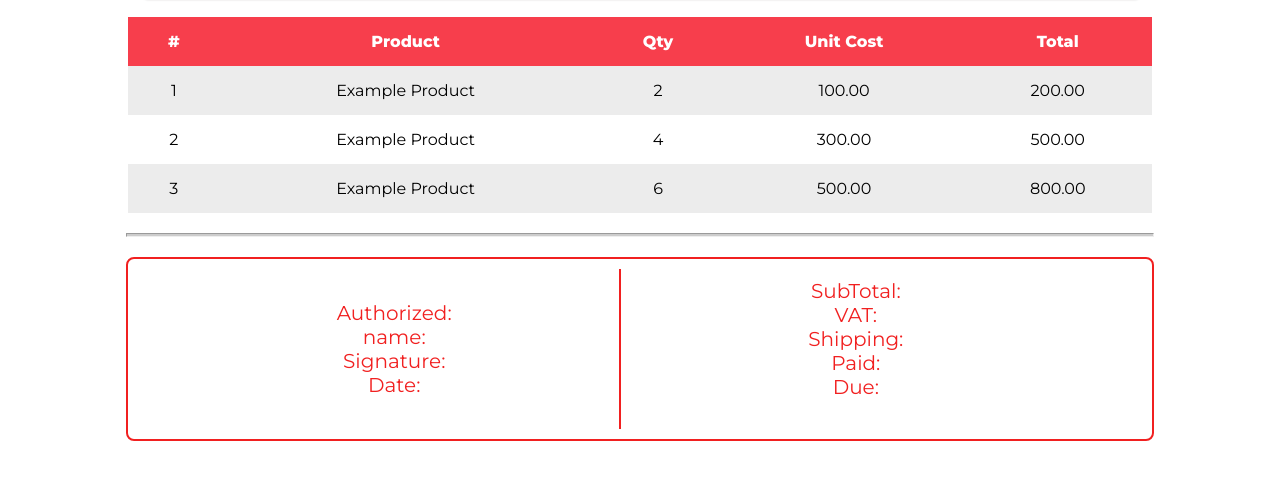
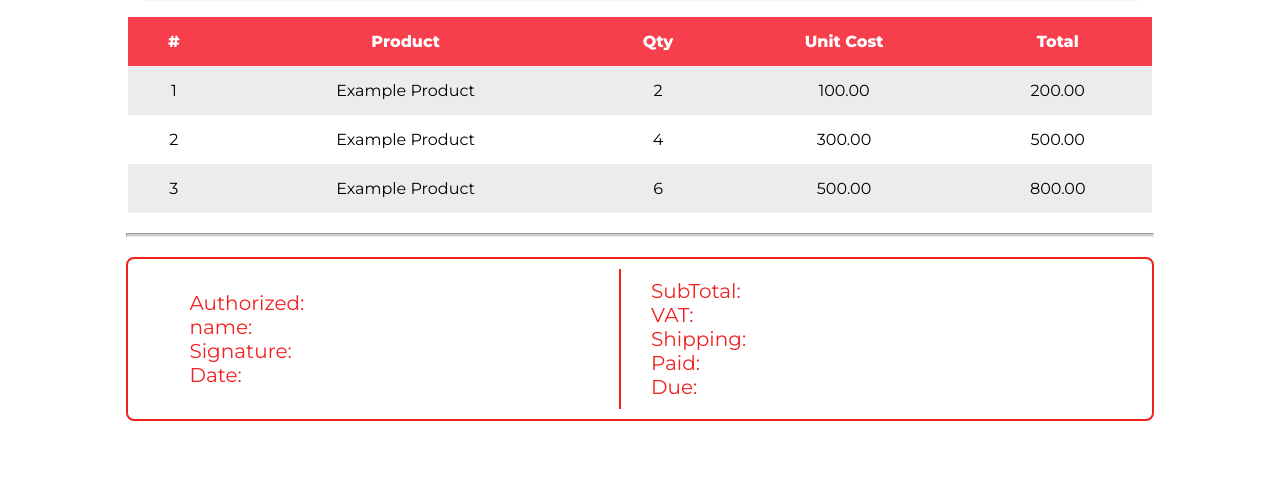
Before and after one commit to Sajjad4829/resoponsive_invoice_table, a plain HTML site: page index.html in a window 1280 px wide. Shown: the part 200-680 px from the top of the page. Drawn offline with Linux system fonts and the light colour scheme.

Commit message:
form alignmennts

```diff
--- a/index.html
+++ b/index.html
@@ -109,7 +109,6 @@
 
         .leftChild {
             border-left: 2px solid #F12020;
-            height: 140px;
             padding: 10px 30px;
         }
 
@@ -122,7 +121,7 @@
 
         .children {
             width: 40%;
-            text-align: center;
+            text-align: left;
             font-size: 20px;
             font-weight: 400;
         }
```
